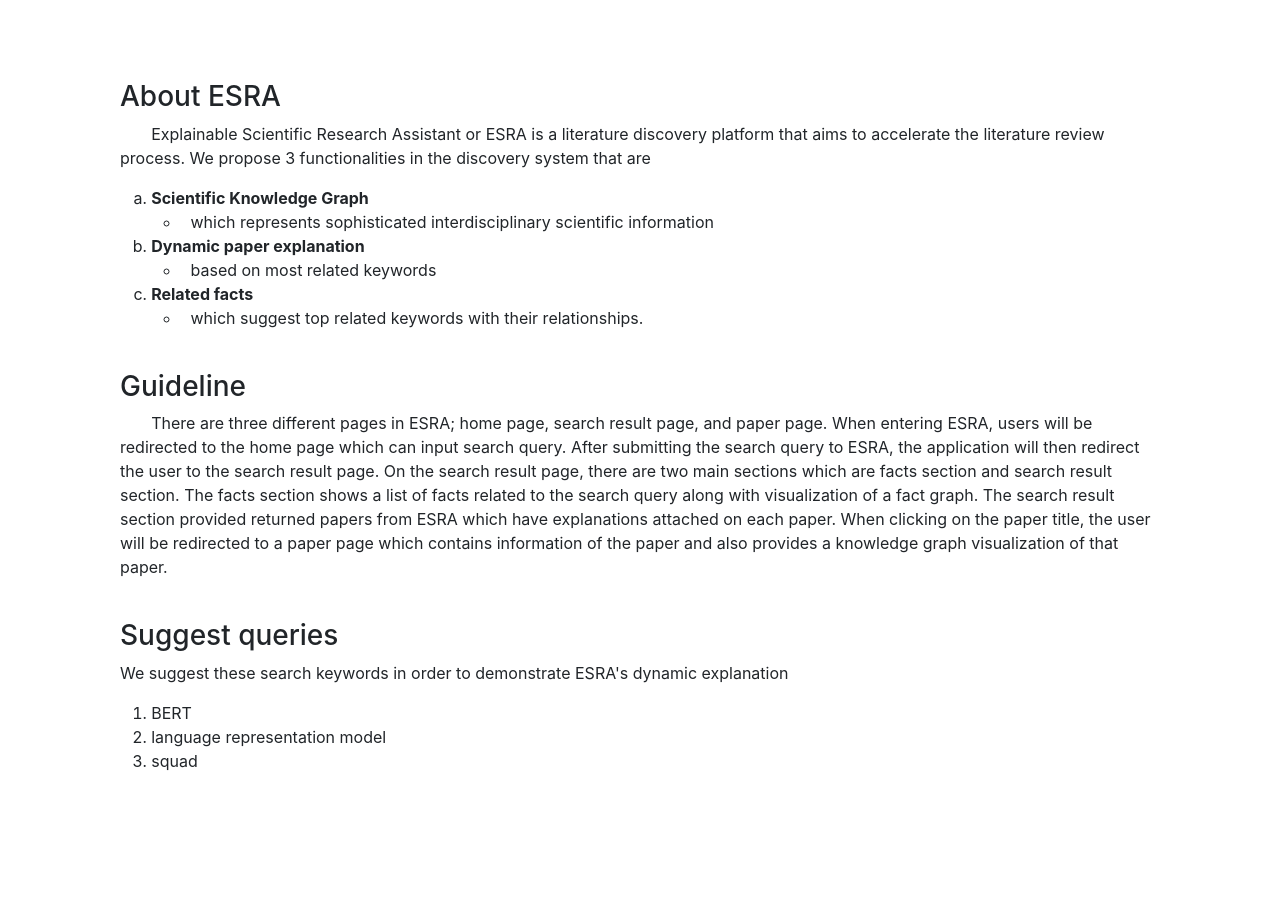
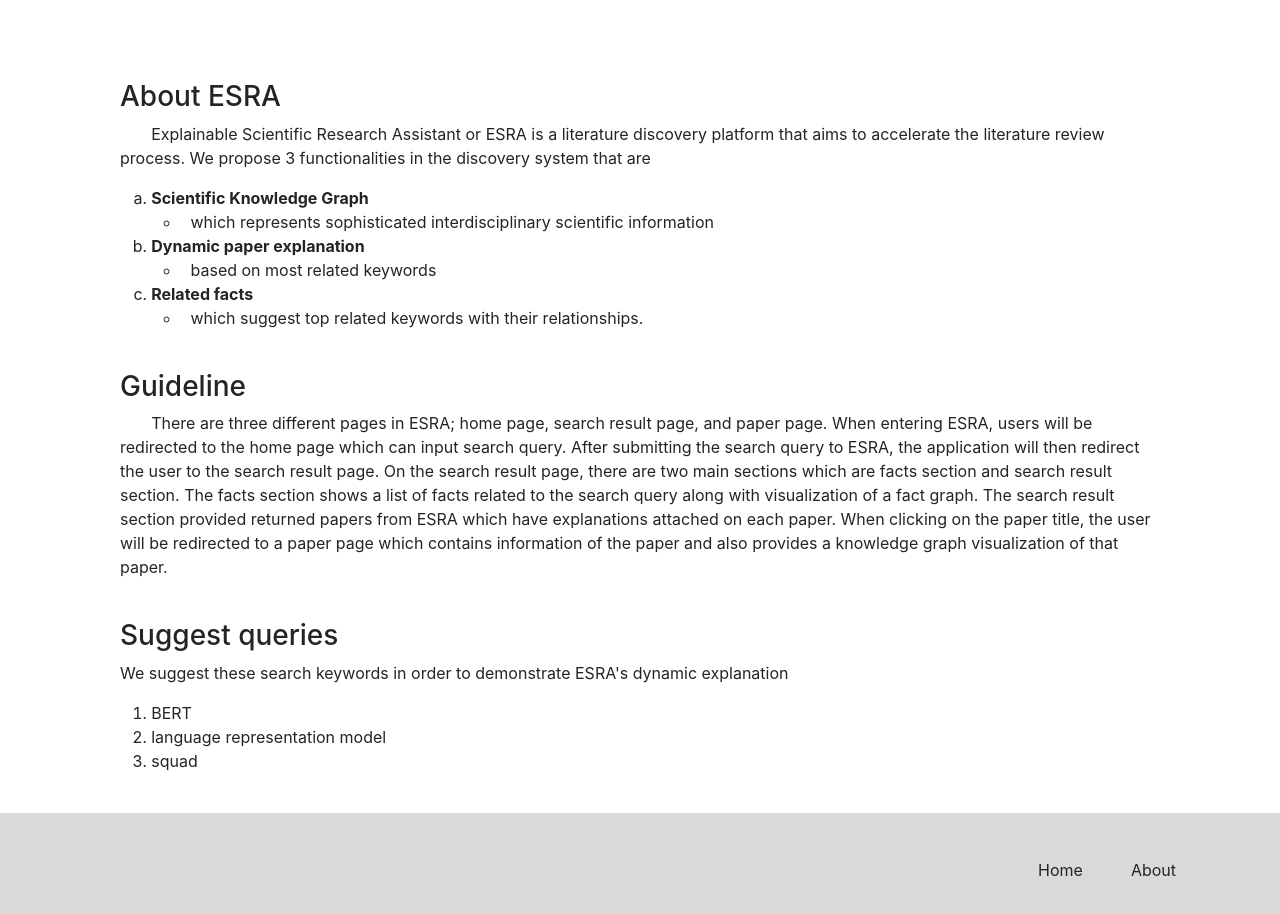
Before and after one commit to StonehengeNLP/ESRA-Frontend, a React (Create React App) app: page /about in a window 1280 px wide. Shown: the top 914 px of the page. Before the commit the page ends 880 px from the top, so only its background shows below. Built offline with nearby package versions, Linux system fonts and the light colour scheme; no server answers.

Commit message:
Add; about page footer

```diff
--- a/src/css/about.css
+++ b/src/css/about.css
@@ -11,7 +11,8 @@
 }
 
 .about-page {
-    margin: 10vh 0;
+    height: 100%;
+    padding: 5vh 0 0 0;
 }
 
 .text-section {
--- a/src/pages/About.js
+++ b/src/pages/About.js
@@ -1,4 +1,5 @@
 import React from 'react'
+import PageFooter from '../components/PageFooter'
 
 import '../css/about.css';
 
@@ -67,6 +68,8 @@ function About(props) {
                     <li>squad</li>
                 </ol>
             </section>
+            <br />
+            <PageFooter />
         </div>
     )
 }
```
